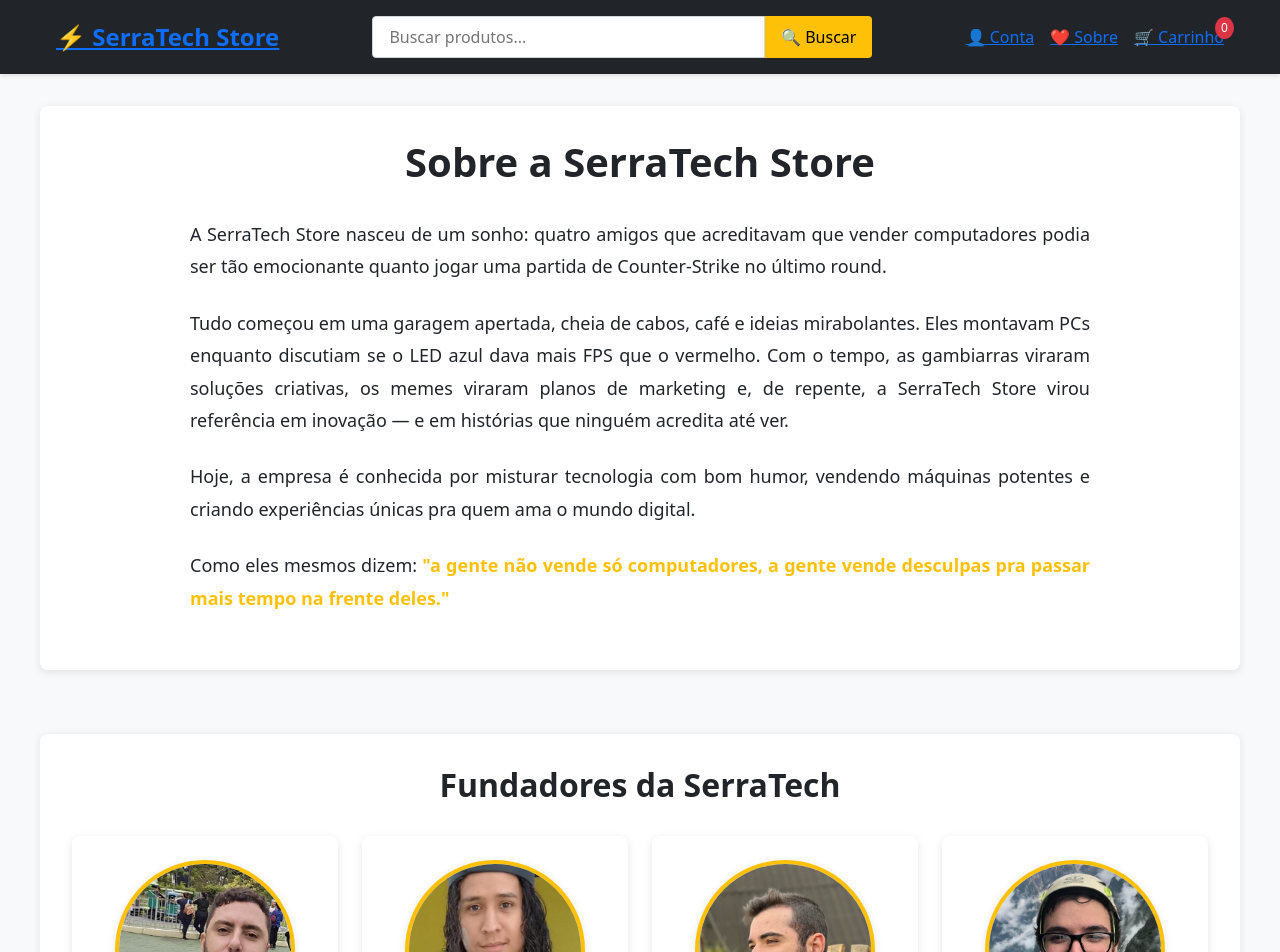
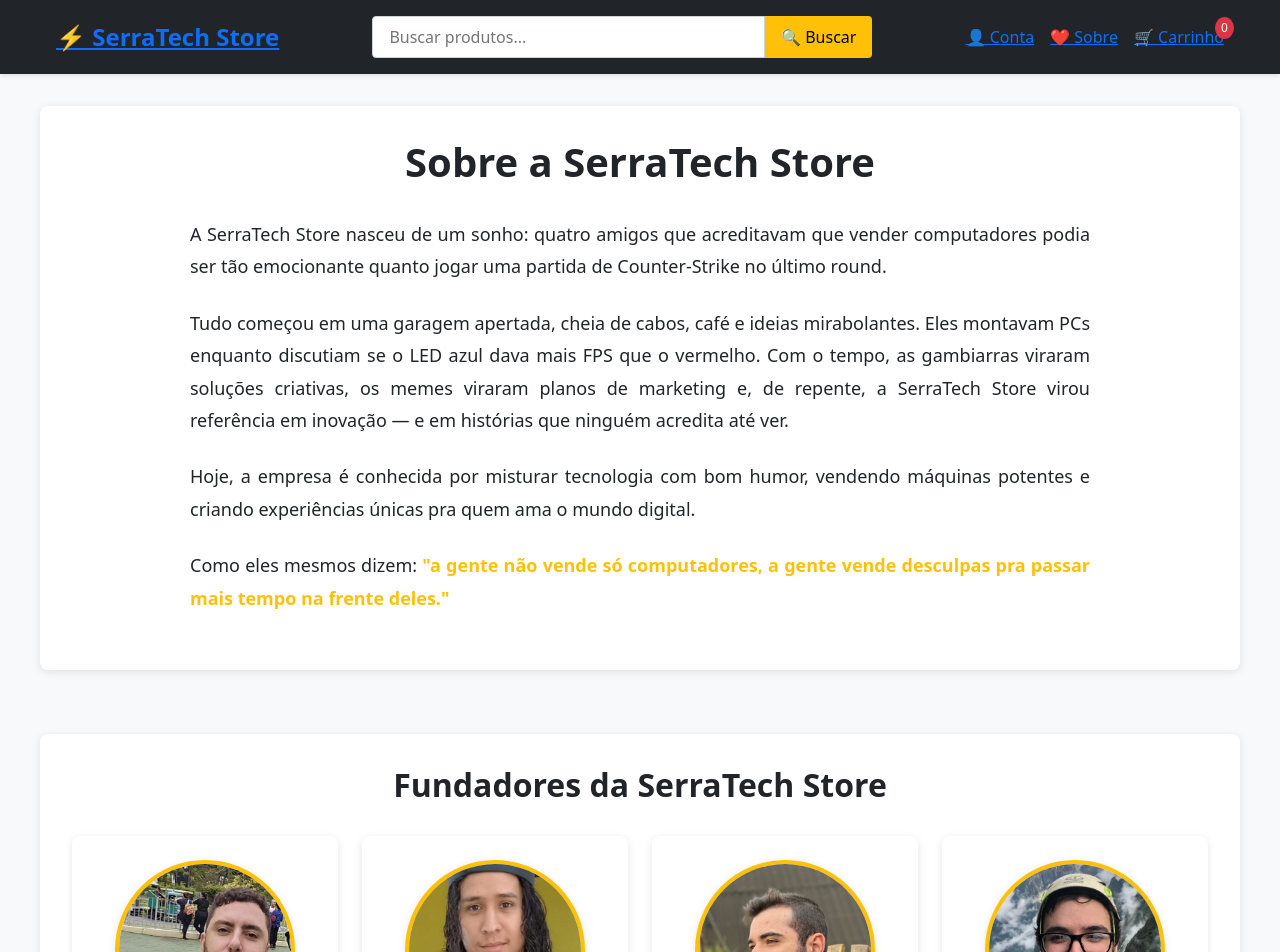
Before and after one commit to yagomahler/Trabalho-Final-React---Grupo-5-, a React (Vite) app in the folder Projeto Final React Grupo 5/: page /sobre in a window 1280 px wide. Shown: the top 952 px of the page. Built offline with nearby package versions, Linux system fonts and the light colour scheme.

Commit message:
ajuste no texto do sobre

```diff
--- a/Projeto Final React Grupo 5/src/screens/Sobre/index.jsx
+++ b/Projeto Final React Grupo 5/src/screens/Sobre/index.jsx
@@ -35,7 +35,7 @@ const Sobre = () => {
         </section>
 
         <section className={styles.fundadores}>
-          <h2 className={styles.subtitulo}>Fundadores da SerraTech</h2>
+          <h2 className={styles.subtitulo}>Fundadores da SerraTech Store</h2>
           <div className={styles.sociosGrid}>
             <div className={styles.socioCard}>
               <div className={styles.foto}>
```
